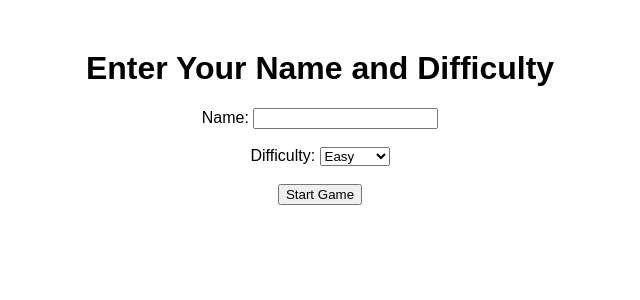
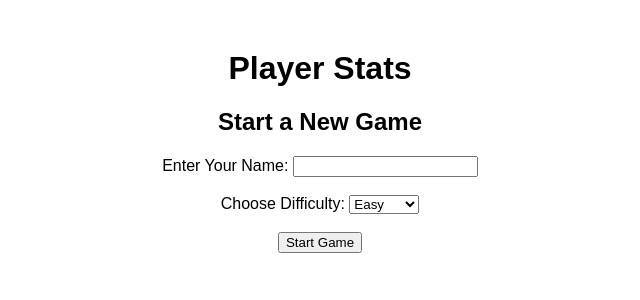
Before and after one commit to YoKummy/IoT-project, a Flask app: page / in a window 1280 px wide. Shown: the top 300 px of the page, without its empty margins (320-960 px from the left). Run offline with Flask 3, Linux system fonts and the light colour scheme.

Commit message:
it just work???

```diff
--- a/updatecode/app.py
+++ b/updatecode/app.py
@@ -1,9 +1,9 @@
+from flask import Flask, render_template, request
 import random
 import threading
 import drivers
 from time import sleep
 import RPi.GPIO as GPIO
-from flask import Flask, redirect, render_template, request, url_for
 
 # Initialize Flask app
 app = Flask(__name__)
@@ -24,10 +24,8 @@
 time_up = False
 game_over = False
 win = False
-player_data = {
-    "name": "",
-    "difficulty": 1,
-}
+player_name = ""  # Variable to store player's name
+difficulty_level = 1  # Default difficulty
 
 def set_servo_angle(angle):
     """Set the servo motor to a specific angle (0-180 degrees)."""
@@ -68,7 +66,7 @@
             problem = f"{num1}**{num2}"
             correct_answer = num1 ** num2
         else:
-            num3 = 2#random.randint(1, 10)
+            num3 = 2  # random.randint(1, 10)
             operation2 = random.choice(["+", "-", "*", "/"])
             problem = f"{num1}{operation}{num2}{operation2}{num3}"
             correct_answer = eval(problem)
@@ -115,76 +113,38 @@
         display.lcd_display_string("Score: 12", 2)
         sleep(3)
         win = True
-'''
+
 @app.route('/')
 def home():
     """Home page displaying player stats."""
-    global score, questions_answered, game_over, win
-    return render_template('stats.html', score=score, questions_answered=questions_answered, game_over=game_over, win=win)
-'''
-@app.route('/', methods=['GET','POST'])
-def home():
-    """Home page to enter player name and difficulty level."""
-    if request.method == 'POST':
-        name = request.form['name']
-        difficulty = int(request.form['difficulty'])
+    global score, questions_answered, game_over, win, player_name
+    return render_template('stats.html', score=score, questions_answered=questions_answered, game_over=game_over, win=win, player_name=player_name)
 
-        # Store the player data
-        player_data["name"] = name
-        player_data["difficulty"] = difficulty
+@app.route('/start_game', methods=['POST'])
+def start_game():
+    """Start the game by resetting variables based on user input."""
+    global score, questions_answered, game_over, win, player_name, difficulty_level
+    player_name = request.form.get('name')  # Get the player's name from the form
+    difficulty_level = int(request.form.get('difficulty'))  # Get the difficulty level from the form
 
-        return redirect(url_for('start_game'))
-
-    return render_template('index.html')
-
-'''
-@app.route('/start_game')
-def start_game():
-    """Start the game by resetting variables."""
-    global score, questions_answered, game_over, win
     score = 6
     questions_answered = 0
     game_over = False
     win = False
+
     threading.Thread(target=game_loop, daemon=True).start()
-    return "Game Started! <a href='/'>Go back</a>"
-'''
-
-@app.route('/start_game', methods=['GET','POST'])
-def start_game():
-    """Start the game after submitting the name and difficulty."""
-    global score, questions_answered, game_over, win
-    if request.method == 'POST':
-        score = 6
-        questions_answered = 0
-        game_over = False
-        win = False
-
-        # Start the game in a new thread
-        threading.Thread(target=game_loop, daemon=True).start()
-
-        # Redirect to the game status page
-        return redirect(url_for('game_status'))
-
-
-@app.route('/game_status')
-def game_status():
-    """Page displaying game status and player stats."""
-    return render_template('stats.html', score=score, questions_answered=questions_answered, game_over=game_over, win=win, player_name=player_data['name'])
-
-
+    return f"Game Started, {player_name}! <a href='/'>Go back</a>"
 
 # Main game loop
 def game_loop():
     global current_problem, current_answer, score, questions_answered, time_up
-    #difficulty = int(input("Enter difficulty: 1~3"))  # Choose difficulty level
-    #display.lcd_clear()
-    #display.lcd_display_string("Enter difficulty", 1)
-    #display.lcd_display_string("Enter:" + str(difficulty), 2)
-    #sleep(3)
-    #display.lcd_clear()
+    difficulty = difficulty_level  # Use the difficulty passed from the form
+    display.lcd_clear()
+    display.lcd_display_string(f"Hello, {player_name}", 1)
+    display.lcd_display_string(f"Difficulty:{difficulty}", 2)
+    sleep(3)
+    display.lcd_clear()
     set_servo_angle(0)
-    difficulty = player_data['difficulty']
 
     while True:
         # Generate a new problem
--- a/updatecode/templates/stats.html
+++ b/updatecode/templates/stats.html
@@ -3,7 +3,7 @@
 <head>
     <meta charset="UTF-8">
     <meta name="viewport" content="width=device-width, initial-scale=1.0">
-    <title>Game Status</title>
+    <title>Game Stats</title>
     <style>
         body { font-family: Arial, sans-serif; text-align: center; margin-top: 50px; }
         .game-over { color: red; font-size: 24px; }
@@ -12,18 +12,46 @@
     </style>
 </head>
 <body>
-    <h1>Game Status</h1>
-    <p>Player: {{ player_name }}</p>
+    <h1>Player Stats</h1>
+
+    {% if not game_started %}
+    <!-- Form for entering name and selecting difficulty -->
+    <h2>Start a New Game</h2>
+    <form action="/start_game" method="POST">
+        <label for="name">Enter Your Name:</label>
+        <input type="text" id="name" name="name" required><br><br>
+
+        <label for="difficulty">Choose Difficulty:</label>
+        <select id="difficulty" name="difficulty" required>
+            <option value="1">Easy</option>
+            <option value="2">Medium</option>
+            <option value="3">Hard</option>
+        </select><br><br>
+
+        <button type="submit">Start Game</button>
+    </form>
+    {% else %}
+    <!-- Display stats once game has started -->
     <p class="score">Score: {{ score }}</p>
     <p class="score">Questions Answered: {{ questions_answered }}</p>
+    <p class="score">Difficulty:
+        {% if difficulty_level == 1 %}
+            Easy
+        {% elif difficulty_level == 2 %}
+            Medium
+        {% else %}
+            Hard
+        {% endif %}
+    </p>
 
     {% if game_over %}
         <p class="game-over">Game Over! Better luck next time!</p>
     {% elif win %}
         <p class="you-win">Congratulations! You won!</p>
     {% endif %}
+    <br><br>
+    <a href="/start_game">Start New Game</a>
+    {% endif %}
 
-    <br><br>
-    <a href="/">Start New Game</a>
 </body>
 </html>
```
